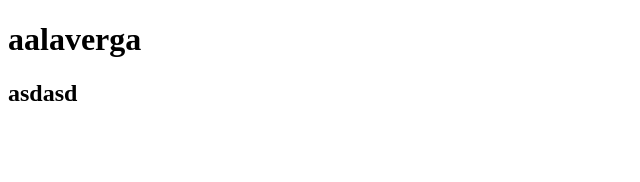
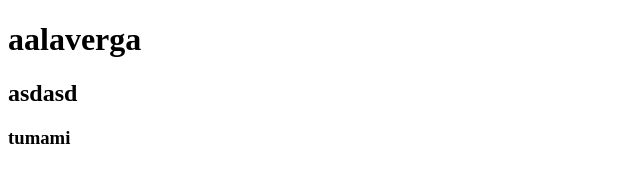
Before and after one commit to p4j3r0x/repo-yoprogramo, a plain HTML site: page index.html in a window 1280 px wide. Shown: the full height of the page, 0-640 px from the left. Drawn offline with Linux system fonts and the light colour scheme.

Commit message:
todo hecho pa la nube

```diff
--- a/index.html
+++ b/index.html
@@ -9,5 +9,6 @@
   <body>
     <h1> aalaverga </h1>
     <h2>asdasd</h2>
+    <h3>tumami<h3>
   </body>
 </html>
```
